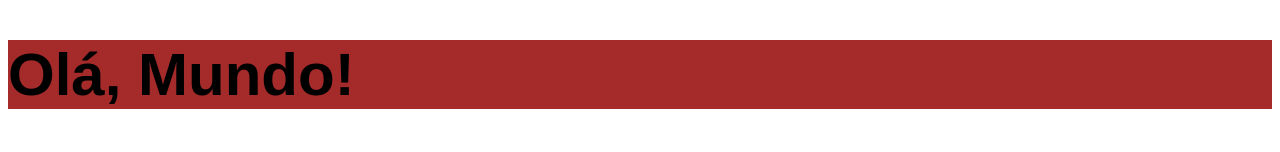
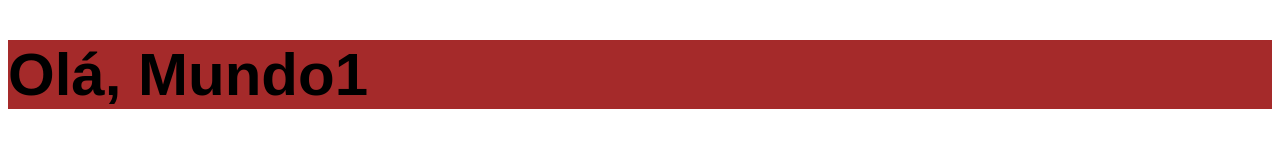
Before and after one commit to devmurilopires/chronos-pomodoro, a React (Vite) app: page / in a window 1280 px wide. Shown: the top 152 px of the page. Built offline with nearby package versions, Linux system fonts and the light colour scheme.

Commit message:
Properties (props) and children of components in React

```diff
--- a/src/App.tsx
+++ b/src/App.tsx
@@ -6,7 +6,7 @@
 export function App() {
   return (
     <>
-      <Heading />
+      <Heading attr={123} attr2='string'>Olá, Mundo1</Heading>
       <p>
         Lorem ipsum dolor sit amet, consectetur adipisicing elit. Explicabo est,
         laboriosam asperiores non dolorem natus quas praesentium iure suscipit
--- a/src/components/Heading.tsx
+++ b/src/components/Heading.tsx
@@ -1,6 +1,6 @@
 import styles from './Heading.module.css';
 
 
-export function Heading() {
-  return <h1 className={styles.heading}>Olá, Mundo!</h1>;
+export function Heading(props) {
+  return <h1 className={styles.heading}>{props.children}</h1>;
 }
```
